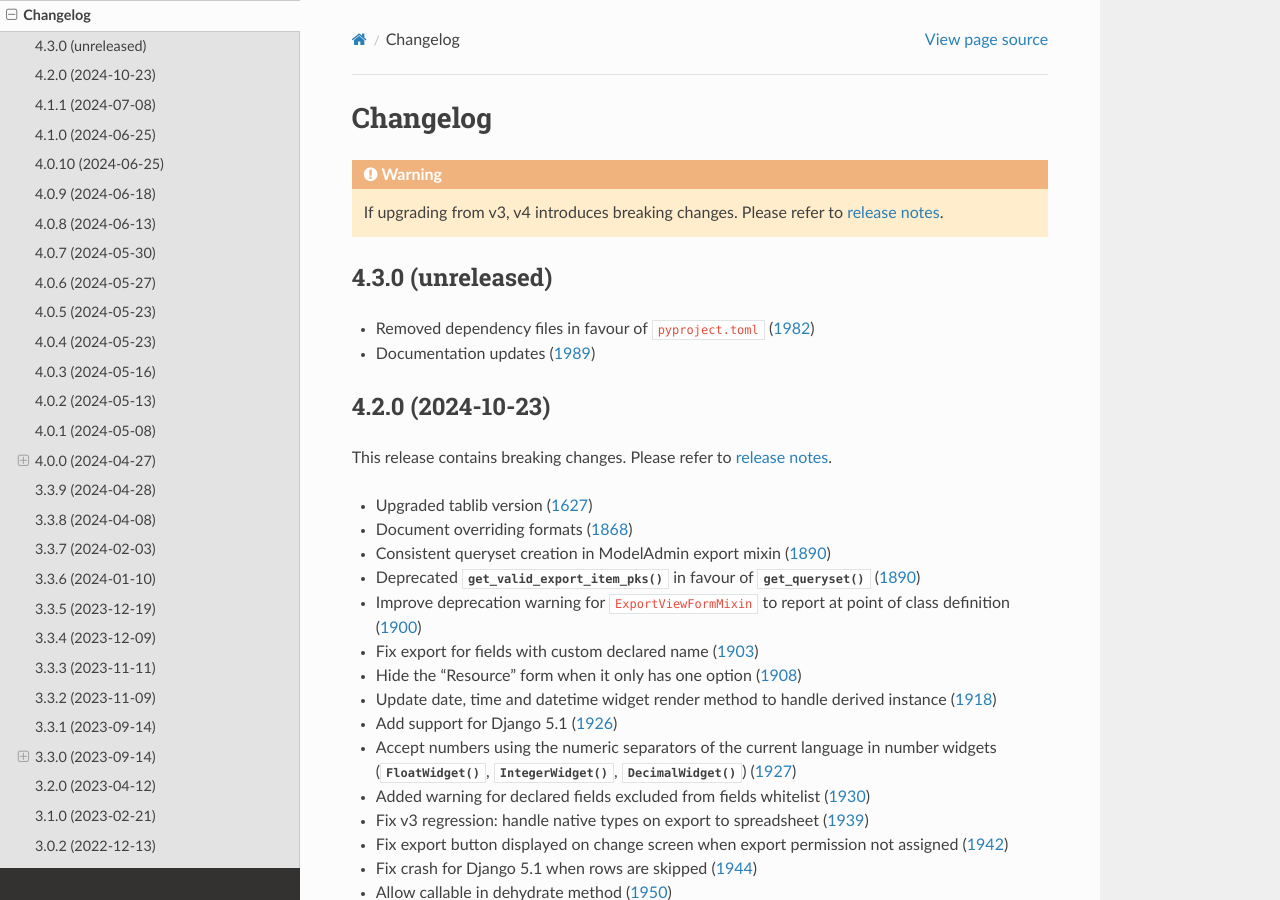
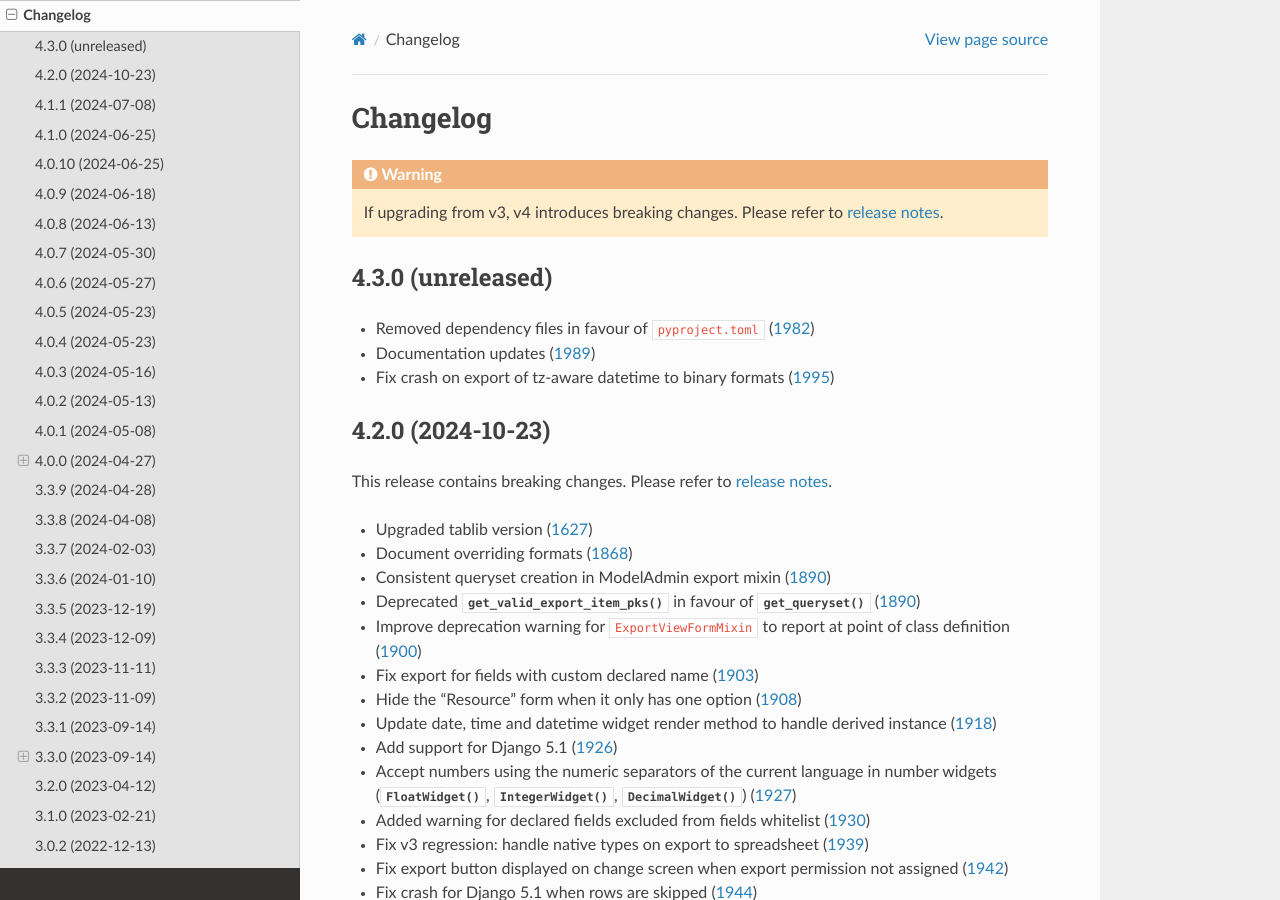
Before and after one commit to django-import-export/django-import-export, a Sphinx documentation site: the page built from docs/changelog.rst, in a window 1280 px wide and 900 px high. Built offline with Sphinx 7.4.7 and the Read the Docs theme 3.1.0, drawn with Linux system fonts in a browser that asks for light colours; pages that are not in the unit, such as notebooks, are missing from menus; the version number could not be read and is left out.

Commit message:
updated changelog

```diff
--- a/docs/changelog.rst
+++ b/docs/changelog.rst
@@ -10,6 +10,7 @@ Changelog
 
 - Removed dependency files in favour of ``pyproject.toml`` (`1982 <https://github.com/django-import-export/django-import-export/issues/1982>`_)
 - Documentation updates (`1989 <https://github.com/django-import-export/django-import-export/issues/1989>`_)
+- Fix crash on export of tz-aware datetime to binary formats (`1995 <https://github.com/django-import-export/django-import-export/issues/1995>`_)
 
 4.2.0 (2024-10-23)
 ------------------
```
